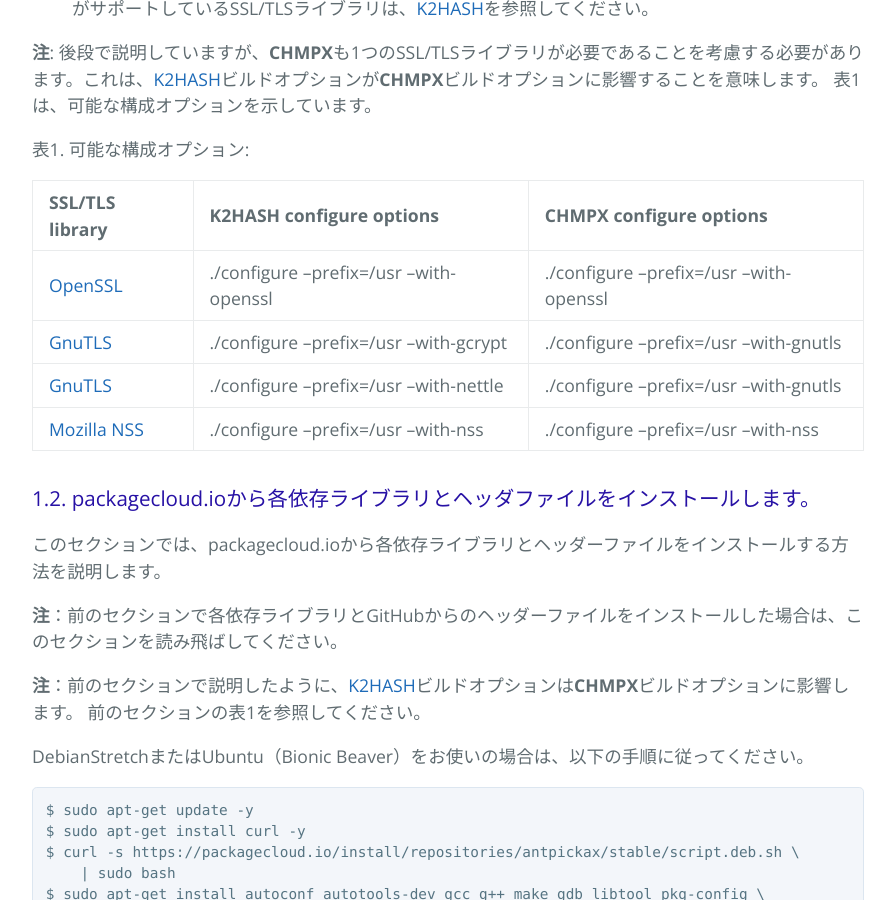
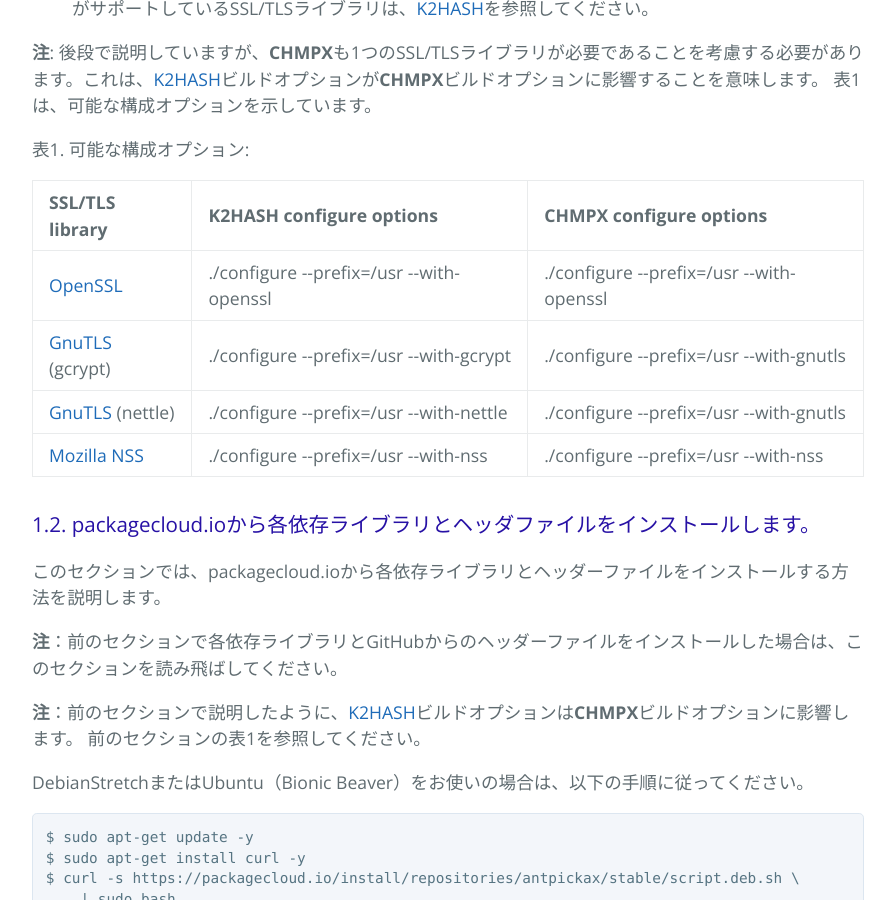
Before and after one commit to yahoojapan/chmpx, a Jekyll site: the page built from buildja.md, in a window 1280 px wide and 900 px high, scrolled down 1043 px. Shown: the whole window, without its empty margins (192-1087 px from the left). Built offline with Jekyll 4.4.1, drawn with Linux system fonts in a browser that asks for light colours.

Commit message:
Added gcrypt and nettle description and escape hyphens.

```diff
--- a/buildja.md
+++ b/buildja.md
@@ -42,10 +42,10 @@
 
 | SSL/TLS library | K2HASH configure options | CHMPX configure options |
 |:--|:--|:--|
-| [OpenSSL](https://www.openssl.org/) | ./configure --prefix=/usr --with-openssl | ./configure --prefix=/usr --with-openssl |
-| [GnuTLS](https://gnutls.org/) | ./configure --prefix=/usr --with-gcrypt | ./configure --prefix=/usr --with-gnutls |
-| [GnuTLS](https://gnutls.org/) | ./configure --prefix=/usr --with-nettle | ./configure --prefix=/usr --with-gnutls |
-| [Mozilla NSS](https://developer.mozilla.org/en-US/docs/Mozilla/Projects/NSS) | ./configure --prefix=/usr --with-nss | ./configure --prefix=/usr --with-nss |
+| [OpenSSL](https://www.openssl.org/) | ./configure \-\-prefix=/usr \-\-with-openssl | ./configure \-\-prefix=/usr \-\-with-openssl |
+| [GnuTLS](https://gnutls.org/) (gcrypt)| ./configure \-\-prefix=/usr \-\-with-gcrypt | ./configure \-\-prefix=/usr \-\-with-gnutls |
+| [GnuTLS](https://gnutls.org/) (nettle)| ./configure \-\-prefix=/usr \-\-with-nettle | ./configure \-\-prefix=/usr \-\-with-gnutls |
+| [Mozilla NSS](https://developer.mozilla.org/en-US/docs/Mozilla/Projects/NSS) | ./configure \-\-prefix=/usr \-\-with-nss | ./configure \-\-prefix=/usr \-\-with-nss |
 
 ### 1.2. packagecloud.ioから各依存ライブラリとヘッダファイルをインストールします。
 
```
Also changed, not shown: build.md (+3 -3 lines).
